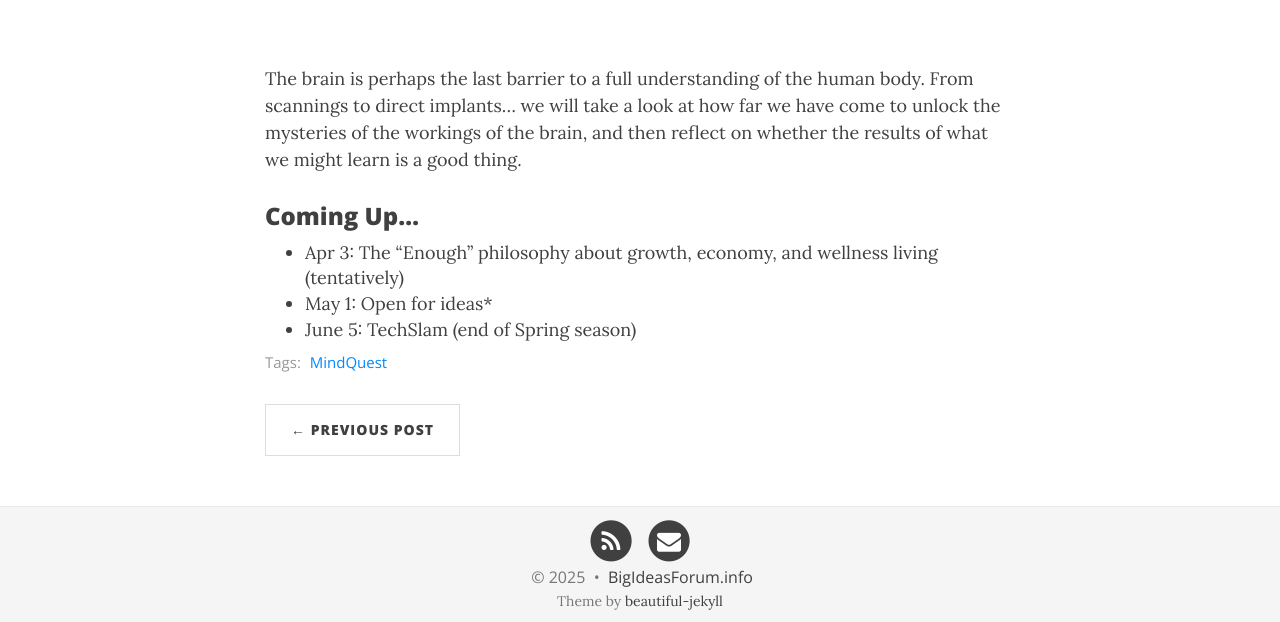
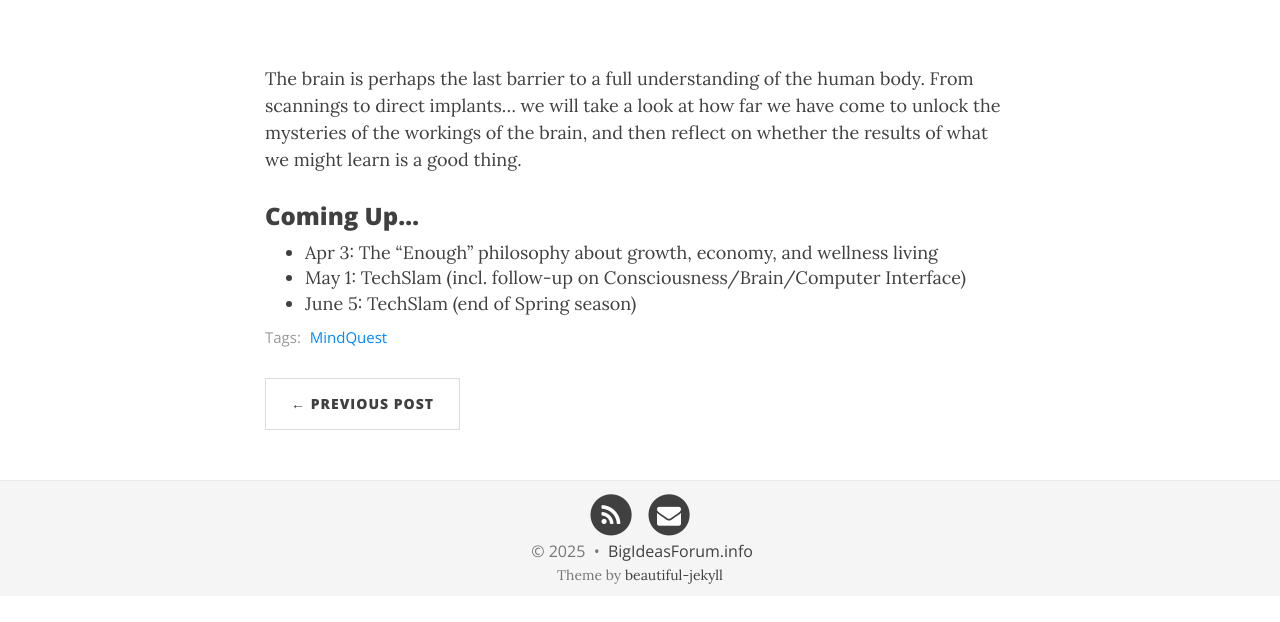
Before and after one commit to BigIdeasForum/bigideasforum.github.io, a Jekyll site: the page built from _posts/2025/2025-03-06-bci.md, in a window 1280 px wide and 1151 px high. Shown: the part 529-1151 px from the top of the window. Built offline with Jekyll 4.4.1, drawn with Linux system fonts in a browser that asks for light colours; nearby versions of some CDN libraries.

Commit message:
update Next Events

```diff
--- a/_posts/2025/2025-03-06-bci.md
+++ b/_posts/2025/2025-03-06-bci.md
@@ -13,6 +13,6 @@ The brain is perhaps the last barrier to a full understanding of the human body.
 
 ### Coming Up...
 
-- Apr 3: The “Enough” philosophy about growth, economy, and wellness living (tentatively)
-- May 1: Open for ideas*
+- Apr 3: The “Enough” philosophy about growth, economy, and wellness living
+- May 1: TechSlam (incl. follow-up on Consciousness/Brain/Computer Interface)
 - June 5: TechSlam (end of Spring season)
```
